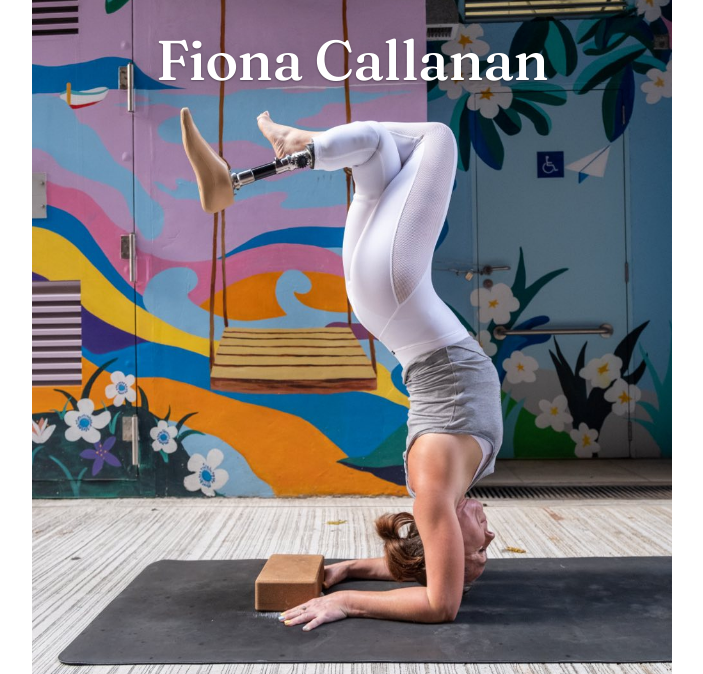
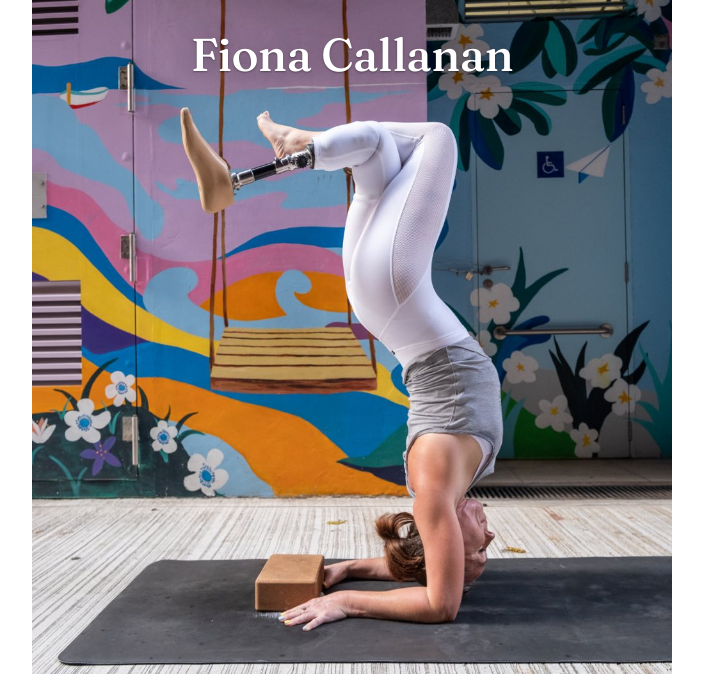
Before and after one commit to sandcastleco/fiona-callanan, a plain HTML site: page index.html in a window 1280 px wide. Shown: the top 674 px of the page, without its empty margins (288-991 px from the left). Drawn offline with Linux system fonts and the light colour scheme.

Commit message:
Cap title at 46px

```diff
--- a/index.html
+++ b/index.html
@@ -72,7 +72,7 @@
       text-align: center;
       font-family: Fraunces, Georgia, serif;
       font-weight: 500;
-      font-size: clamp(2rem, min(10.5vw, 7svh), 3.5rem);
+      font-size: clamp(2rem, min(10.5vw, 7svh), 2.875rem);
       line-height: 1;
       letter-spacing: -0.01em;
       color: #fff;
```
